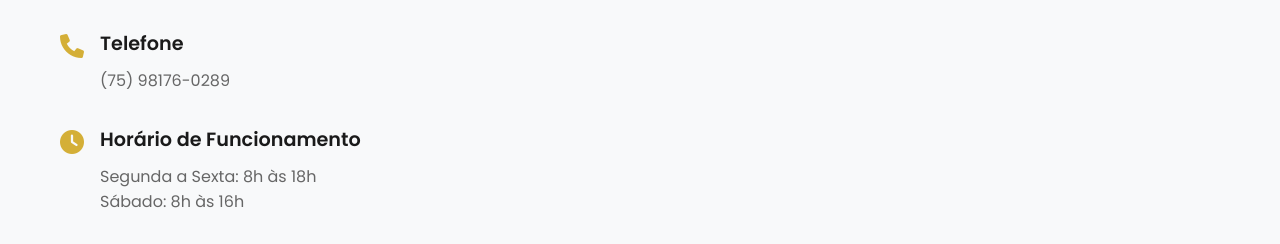
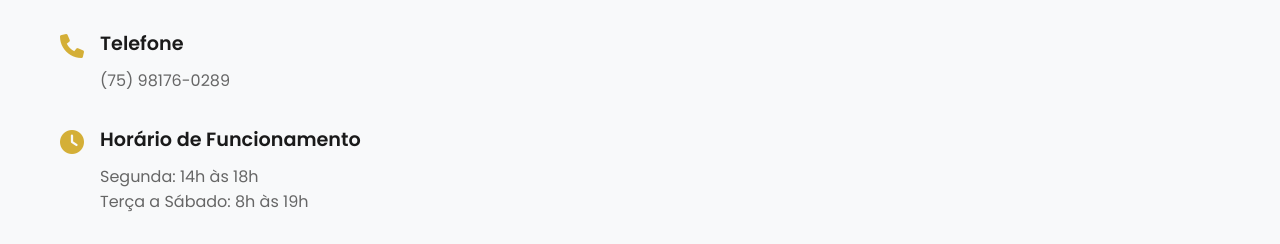
Before and after one commit to Rafa-barber/Rafa-Barber, a plain HTML site: page index.html in a window 1280 px wide. Shown: the part 3956-4200 px from the top of the page. Drawn offline with Linux system fonts and the light colour scheme; a script that the page names is missing.

Commit message:
Update index.html

```diff
--- a/index.html
+++ b/index.html
@@ -248,7 +248,7 @@
                         <i class="fas fa-clock"></i>
                         <div>
                             <h4>Horário de Funcionamento</h4>
-                            <p>Segunda a Sexta: 8h às 18h<br>Sábado: 8h às 16h</p>
+                            <p>Segunda: 14h às 18h<br>Terça a Sábado: 8h às 19h</p>
                         </div>
                     </div>
                     <div class="info-item">
```
